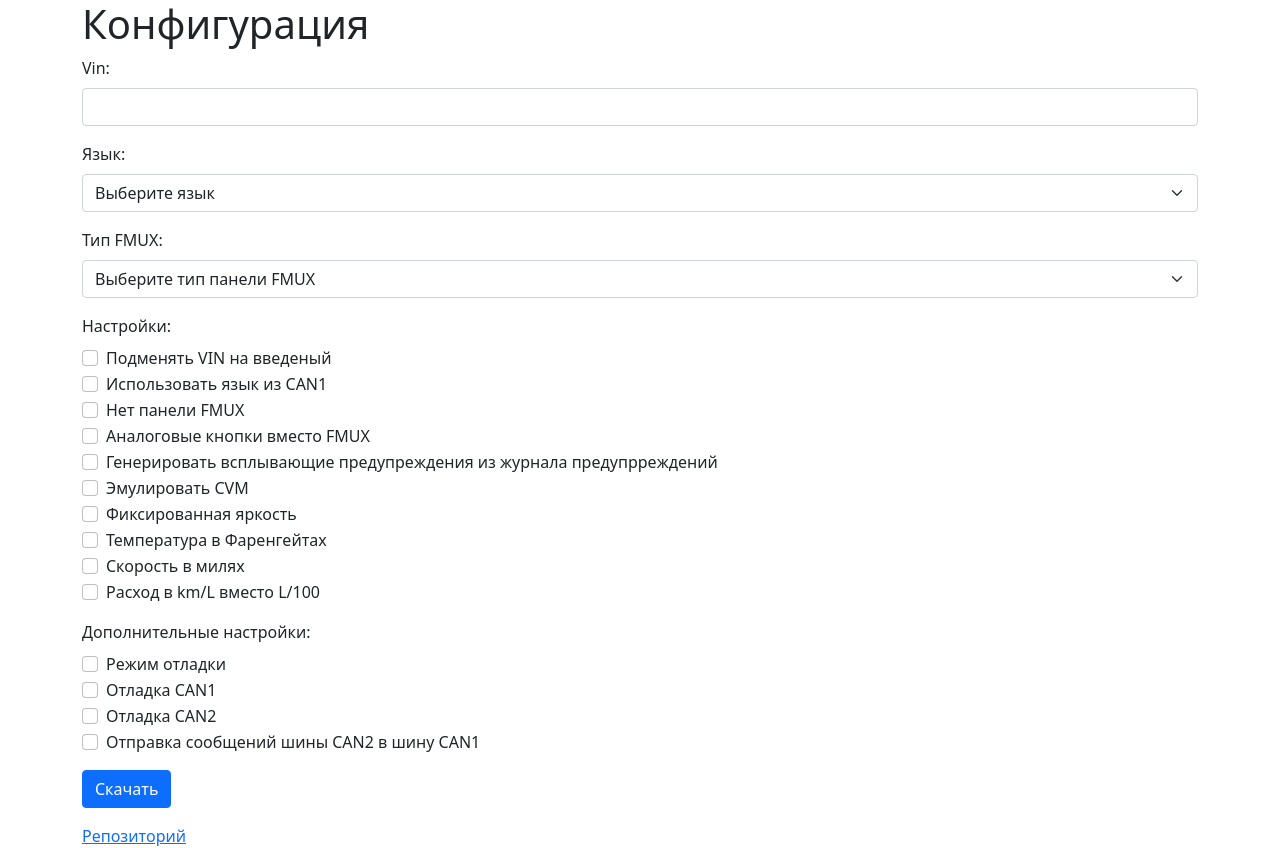
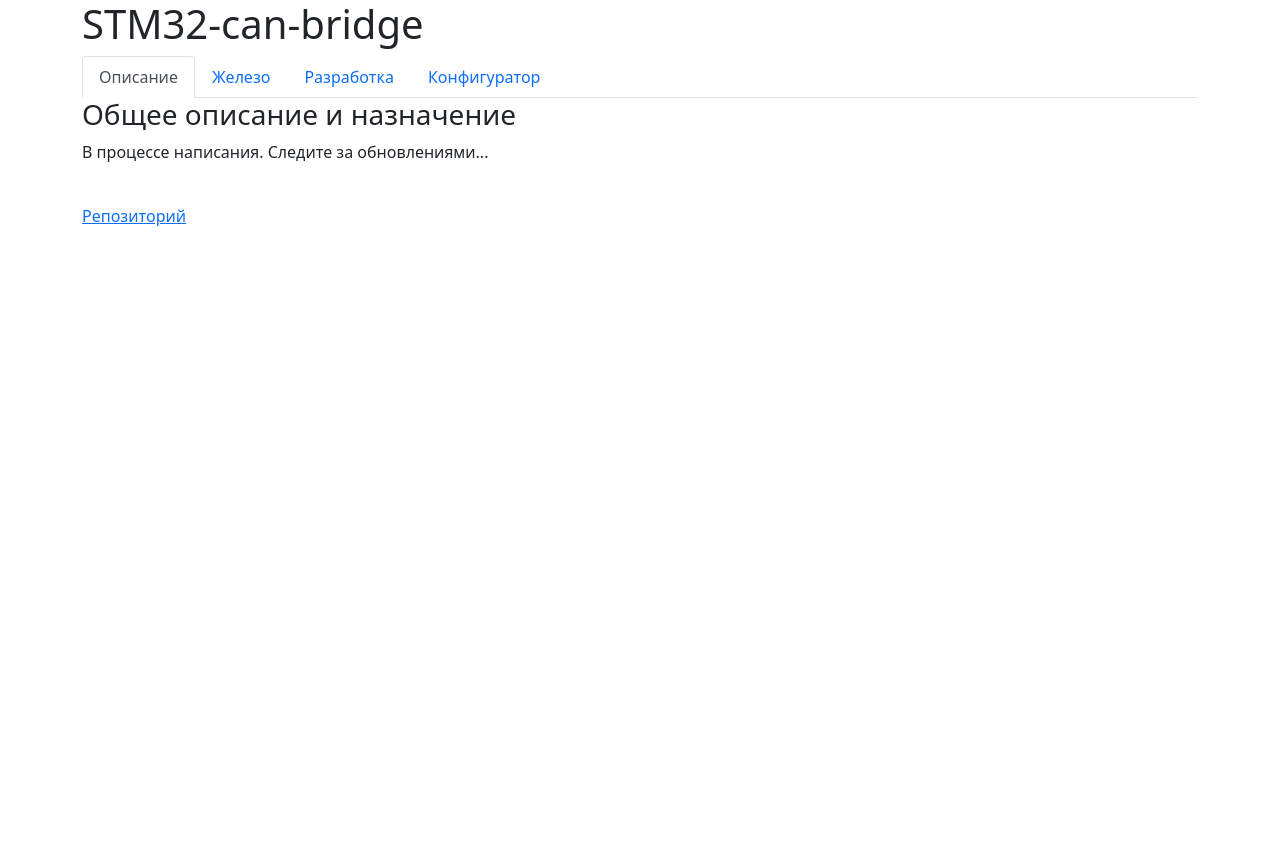
Before and after one commit to kolabse/STM32-can-bridge, a plain HTML site: page docs/index.html in a window 1280 px wide. After the commit the page ends 800 px from the top, so only its background shows below. Drawn offline with nearby package versions, Linux system fonts and the light colour scheme.

Commit message:
added new pages to docs

```diff
--- a/docs/index.html
+++ b/docs/index.html
@@ -1,13 +1,46 @@
+<!DOCTYPE html>
 <html lang="en">
 <head>
     <meta charset="UTF-8">
     <meta name="viewport" content="width=device-width, initial-scale=1.0">
-    <title>Генератор конфигурации</title>
+    <title>CAN-bridge</title>
     <link rel="stylesheet" href="https://cdnjs.cloudflare.com/ajax/libs/bootstrap/5.1.0/css/bootstrap.min.css">
 </head>
 <body>
     <div class="container">
-        <h1>Конфигурация</h1>
+        <h1>STM32-can-bridge</h1>
+
+        <ul class="nav nav-tabs">
+          <li class="nav-item">
+              <a class="nav-link active" data-bs-toggle="tab" href="#home">Описание</a>
+          </li>
+          <li class="nav-item">
+              <a class="nav-link" data-bs-toggle="tab" href="#menu1">Железо</a>
+          </li>
+          <li class="nav-item">
+              <a class="nav-link" data-bs-toggle="tab" href="#menu2">Разработка</a>
+          </li>
+          <li class="nav-item">
+              <a class="nav-link" data-bs-toggle="tab" href="#menu3">Конфигуратор</a>
+          </li>
+        </ul>
+
+      <div class="tab-content">
+        <div id="home" class="tab-pane fade show active">
+            <h3>Общее описание и назначение</h3>
+            <p>В процессе написания. Следите за обновлениями...</p>
+        </div>
+        <div id="menu1" class="tab-pane fade">
+            <h3>Аппаратная часть</h3>
+            <p>В процессе написания. Следите за обновлениями...</p>
+        </div>
+        <div id="menu2" class="tab-pane fade">
+            <h3>Участие в проекте</h3>
+            <p>Всех неравнодушных приглашаю присоединиться к процессу разработки ПО</p>
+            <p>Контакты для связи: <a href="https://t.me/mikefedd">Telegram</a> <a href="mailto:mikefedd@gmail.com">Email</a></p>
+        </div>
+        <div id="menu3" class="tab-pane fade">
+          <h3>Конфигурация</h3>
           <form onsubmit="downloadFormData('config.txt')">
             <div class="mb-3">
               <label for="vinNumber" class="form-label">Vin:</label>
@@ -143,9 +176,11 @@
             <button type="submit" class="btn btn-primary">Скачать</button>
 
           </form>
+        </div>
+      </div>
 
+      <br>
       <a href="https://github.com/kolabse/STM32-can-bridge">Репозиторий</a>
-        <br>
     </div>
 
     <script>
```
Lines whose indentation alone changed are shown as unchanged.
